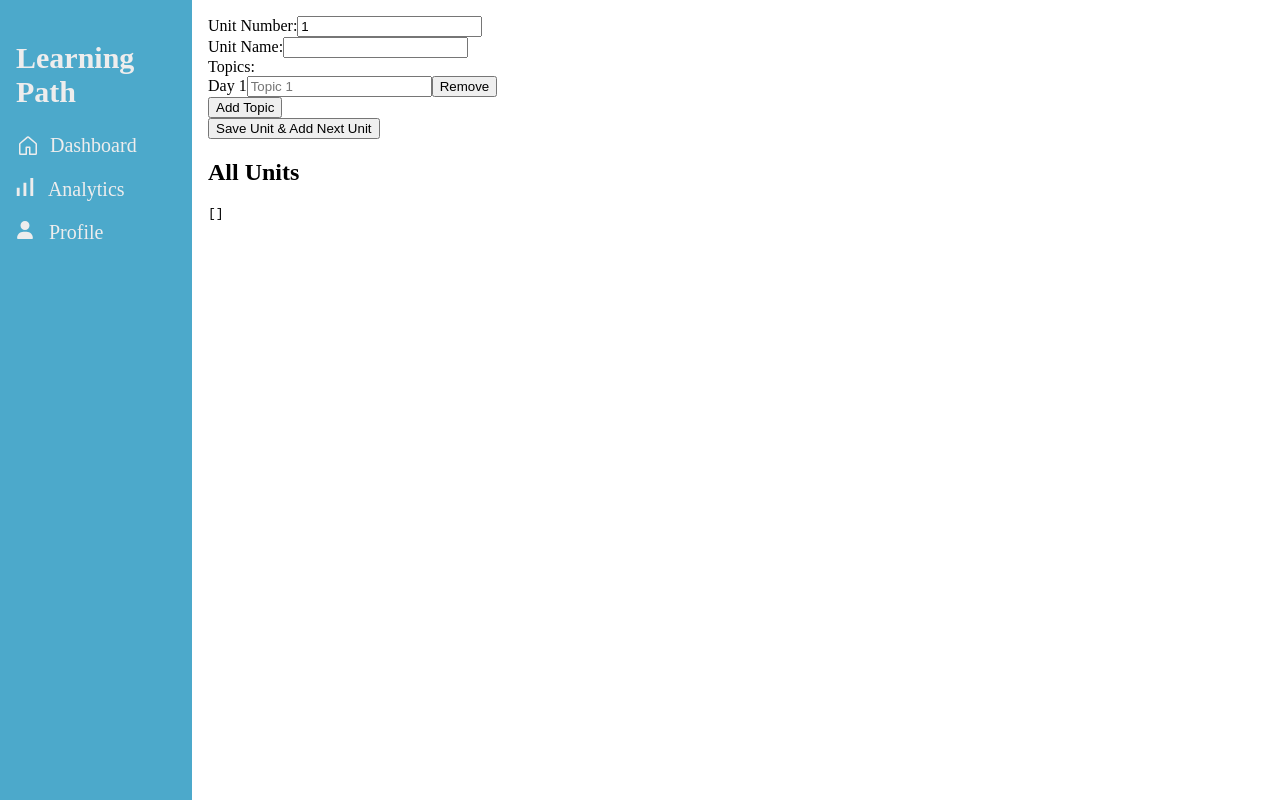
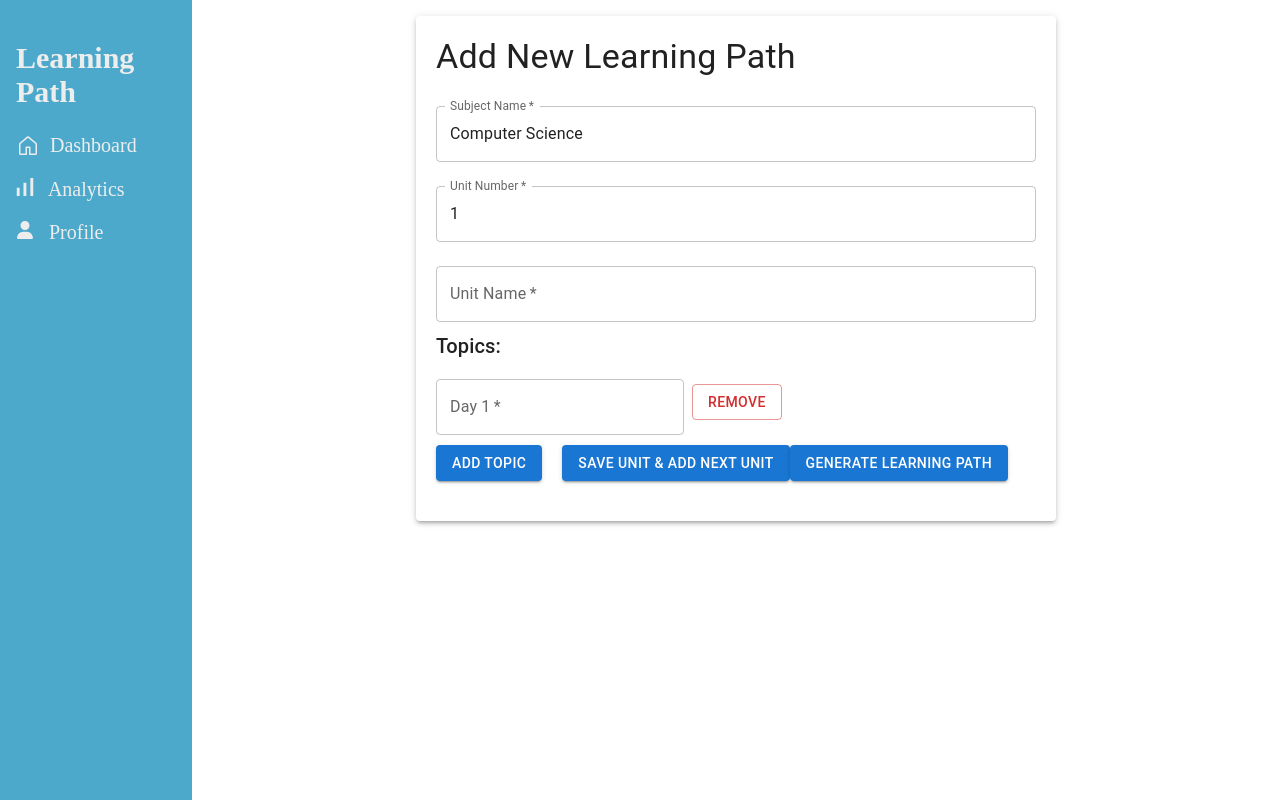
Before and after one commit to akshaypatra/LearningPathDashboard-frontend, a React (Create React App) app: page /new-learning-path in a window 1280 px wide. Built offline with nearby package versions, Linux system fonts and the light colour scheme.

Commit message:
used material ui to render form and learning path

```diff
--- a/package.json
+++ b/package.json
@@ -3,6 +3,9 @@
   "version": "0.1.0",
   "private": true,
   "dependencies": {
+    "@emotion/react": "^11.13.3",
+    "@emotion/styled": "^11.13.0",
+    "@mui/material": "^6.1.1",
     "@testing-library/jest-dom": "^5.17.0",
     "@testing-library/react": "^13.4.0",
     "@testing-library/user-event": "^13.5.0",
--- a/src/App.css
+++ b/src/App.css
@@ -91,3 +91,18 @@ margin: 0px;
      font-family: cursive;
      font-size: 28px;
 }
+
+
+/* AddNewLearningPath.js */
+
+.add-new-learningpath-section h1{
+
+  /* background-color:rgb(240, 237, 237)  ; */
+  font-family: cursive;
+  font-size: 30;
+}
+
+.add-new-learningpath-form{
+  border: 1px solid black;
+  background-color:rgb(240, 237, 237)  ;
+}
--- a/src/components/AddNewLearningPath.js
+++ b/src/components/AddNewLearningPath.js
@@ -1,116 +1,141 @@
 import React, { useState } from 'react';
+import { TextField, Button, Typography, Paper, Grid2 } from '@mui/material';
+import LearningPathComponent from './LearningPathComponent'; // Import the learning path component
 
 export default function AddNewLearningPath() {
   const [unitNumber, setUnitNumber] = useState(1);
+  const [generateLearningPath, setGenerateLearningPath] = useState(false);
   const [unitName, setUnitName] = useState("");
+  const [subjectName, setSubjectName] = useState("Computer Science");
   const [topics, setTopics] = useState([{ topicName: "", day: 1 }]);
-  const [allUnits, setAllUnits] = useState([]);
-  const [globalDay, setGlobalDay] = useState(1); // Global day counter
+  const [units, setUnits] = useState([]);
+  const [globalDay, setGlobalDay] = useState(1);
 
-  // Handle form submission
   const handleSubmit = (e) => {
     e.preventDefault();
-
-    // Save current unit details into the array
     const newUnit = {
       unitNumber,
       unitName,
-      topics: [...topics], // Save the topics
+      topics: [...topics],
     };
-
-    setAllUnits([...allUnits, newUnit]);
-
-    // Reset form for the next unit, but days will not reset
+    setUnits([...units, newUnit]);
     setUnitNumber(unitNumber + 1);
     setUnitName("");
     setTopics([{ topicName: "", day: globalDay + 1 }]);
-    setGlobalDay(globalDay+1);
+    setGlobalDay(globalDay + 1);
   };
 
-  // Handle change in topics
   const handleTopicChange = (index, event) => {
     const newTopics = [...topics];
     newTopics[index][event.target.name] = event.target.value;
     setTopics(newTopics);
   };
 
-  // Add a new topic and automatically assign the next global day
   const addTopic = () => {
-    const nextDay = globalDay + 1; // Automatically allocate the next global day
+    const nextDay = globalDay + 1;
     setTopics([...topics, { topicName: "", day: nextDay }]);
-    setGlobalDay(nextDay); // Increment the global day counter
+    setGlobalDay(nextDay);
   };
 
-  // Remove the last topic and adjust days accordingly
   const removeLastTopic = () => {
-
     if (topics.length >= 1) {
-        const newTopics = topics.slice(0, -1); // Remove the last topic
-
-
-        setGlobalDay(globalDay-1);
+      const newTopics = topics.slice(0, -1);
       setTopics(newTopics);
-
+      setGlobalDay(globalDay - 1);
     }
   };
 
+  const finalData = {
+    subjectName,
+    units
+  };
+
   return (
-    <div>
+    <Paper elevation={3} style={{ padding: '20px', maxWidth: '600px', margin: 'auto' }}>
+      <Typography variant="h4" gutterBottom>Add New Learning Path</Typography>
       <form onSubmit={handleSubmit}>
-        <div>
-          <label>Unit Number:</label>
-          <input
+        <TextField
+          label="Subject Name"
+          variant="outlined"
+          fullWidth
+          value={subjectName}
+          onChange={(e) => setSubjectName(e.target.value)}
+          required
+          margin="normal"
+        />
+
+        <TextField
+          label="Unit Number"
+          variant="outlined"
           type="number"
+          fullWidth
           value={unitNumber}
           onChange={(e) => setUnitNumber(Number(e.target.value))}
           required
+          margin="normal"
         />
-        </div>
 
-        <div>
-          <label>Unit Name:</label>
-          <input
-            type="text"
+        <TextField
+          label="Unit Name"
+          variant="outlined"
+          fullWidth
           value={unitName}
           onChange={(e) => setUnitName(e.target.value)}
           required
+          margin="normal"
         />
-        </div>
 
-        <div>
-          <label>Topics:</label>
+        <Typography variant="h6" gutterBottom>Topics:</Typography>
         {topics.map((topic, index) => (
-            <div key={index}>
-              <label>Day {topic.day}</label>
-              <input
-                type="text"
+          <Grid2 container spacing={1} alignItems="center" key={index}>
+            <Grid2 item xs={8} style={{ marginTop: '10px' }}>
+              <TextField
+                label={`Day ${topic.day}`}
+                variant="outlined"
+                fullWidth
                 name="topicName"
                 value={topic.topicName}
                 onChange={(e) => handleTopicChange(index, e)}
                 placeholder={`Topic ${index + 1}`}
                 required
               />
-              {/* Remove button only for the last topic */}
+            </Grid2>
+            <Grid2 item xs={4}>
               {index === topics.length - 1 && (
-                <button type="button" onClick={removeLastTopic}>
+                <Button variant="outlined" color="error" onClick={removeLastTopic}>
                   Remove
-                </button>
+                </Button>
               )}
-            </div>
+            </Grid2>
+          </Grid2>
         ))}
-          <button type="button" onClick={addTopic}>
+        <Button variant="contained" onClick={addTopic} style={{ marginTop: '10px', marginRight: '20px' }}>
           Add Topic
-          </button>
+        </Button>
+
+        <Button type="submit" variant="contained" color="primary" style={{ marginTop: '10px' }}>
+          Save Unit & Add Next Unit
+        </Button>
+
+        <Button
+          onClick={() => setGenerateLearningPath(true)}
+          variant="contained"
+          color="primary"
+          style={{ marginTop: '10px' }}
+        >
+          Generate Learning Path
+        </Button>
+      </form>
+
+      {/* Display Final Structured Data */}
+      <div style={{ marginTop: '20px' }}>
+        {/* <Typography variant="h6">Final Structured Data</Typography>
+        <pre>{JSON.stringify(finalData, null, 2)}</pre> */}
+
       </div>
 
-        <button type="submit">Save Unit & Add Next Unit</button>
-      </form>
-
-      {/* Display All Units */}
-      <div>
-        <h2>All Units</h2>
-        <pre>{JSON.stringify(allUnits, null, 2)}</pre>
-      </div>
-    </div>
+      {/* Conditionally render the Learning Path Component */}
+      {generateLearningPath && <LearningPathComponent learningData={finalData} />}
+    </Paper>
   );
 }
--- /dev/null
+++ b/src/components/LearningPathComponent.js
@@ -0,0 +1,53 @@
+import React from 'react';
+import { Container, Typography, Grid2, Paper } from '@mui/material';
+
+const LearningPathComponent = ({ learningData }) => {
+  const generateLearningPath = () => {
+    const learningPath = {};
+    learningData.units.forEach((unit) => {
+      unit.topics.forEach((topic) => {
+        const day = topic.day;
+        const topicEntry = {
+          unitName: unit.unitName,
+          topicName: topic.topicName,
+        };
+
+        if (!learningPath[day]) {
+          learningPath[day] = [];
+        }
+        learningPath[day].push(topicEntry);
+      });
+    });
+    return learningPath;
+  };
+
+  const learningPath = generateLearningPath();
+
+  return (
+    <Container>
+      <Typography variant="h4" gutterBottom>
+        Learning Path: {learningData.subjectName}
+      </Typography>
+      <Grid2 container spacing={3} style={{liststyle:'None'}}>
+        {Object.keys(learningPath).map((day) => (
+          <Grid2 item xs={12} md={6} key={day} style={{ width:'100vh'  }}>
+            <Paper elevation={3}>
+              <Typography variant="h5">Day {day}</Typography>
+              <ul>
+                {learningPath[day].map((topic, index) => (
+                  <li key={index}>
+                    <Typography variant="body1">
+                      {topic.unitName}: {topic.topicName}
+                    </Typography>
+                  </li>
+                ))}
+              </ul>
+            </Paper>
+          </Grid2>
+        ))}
+      </Grid2>
+    </Container>
+  );
+};
+
+export default LearningPathComponent;
```
Also changed, not shown: 2 other files (tests, documents, lock files or other folders). Lines whose indentation alone changed are shown as unchanged.
